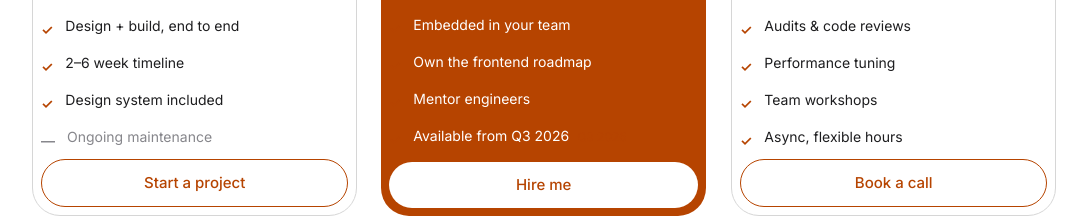
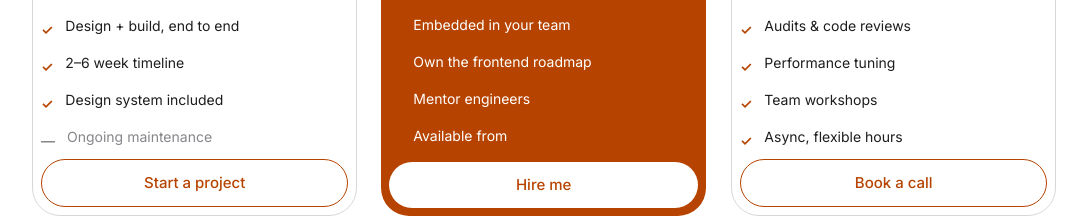
Before and after one commit to fadhilaaan9-sudo/porfolio-test, a React (Vite) app: page / in a window 1280 px wide. Shown: the part 6620-6838 px from the top of the page, without its empty margins (96-1183 px from the left). Built offline with nearby package versions, Linux system fonts and the light colour scheme.

Commit message:
Fix duplicated date in Services availability line

```diff
--- a/src/data/portfolio.ts
+++ b/src/data/portfolio.ts
@@ -368,7 +368,7 @@ export const services: ServiceTier[] = [
       { label: "Embedded in your team", included: true },
       { label: "Own the frontend roadmap", included: true },
       { label: "Mentor engineers", included: true },
-      { label: "Available from Q3 2026", included: "Q3 2026" },
+      { label: "Available from", included: "Q3 2026" },
     ],
     cta: "Hire me",
     featured: true,
```
